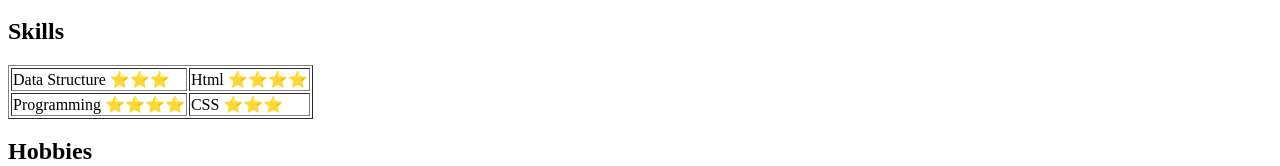
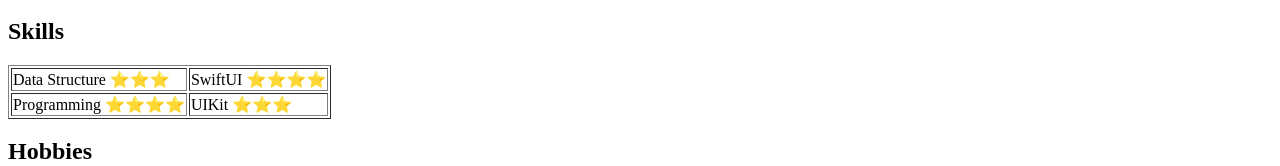
Before and after one commit to Pratik-Singh-web/CV, a plain HTML site: page index.html in a window 1280 px wide. Shown: the part 362-528 px from the top of the page. Drawn offline with Linux system fonts and the light colour scheme.

Commit message:
Update My Skills(SwiftUI, UIKit)

```diff
--- a/index.html
+++ b/index.html
@@ -29,13 +29,13 @@
     <tr>
       <td>Data Structure ⭐⭐⭐</td>
 
-      <td>Html ⭐⭐⭐⭐</td>
+      <td>SwiftUI ⭐⭐⭐⭐</td>
 
     </tr>
     <tr>
       <td>Programming  ⭐⭐⭐⭐</td>
 
-      <td>CSS ⭐⭐⭐</td>
+      <td>UIKit ⭐⭐⭐</td>
 
     </tr>
   </table>
```
